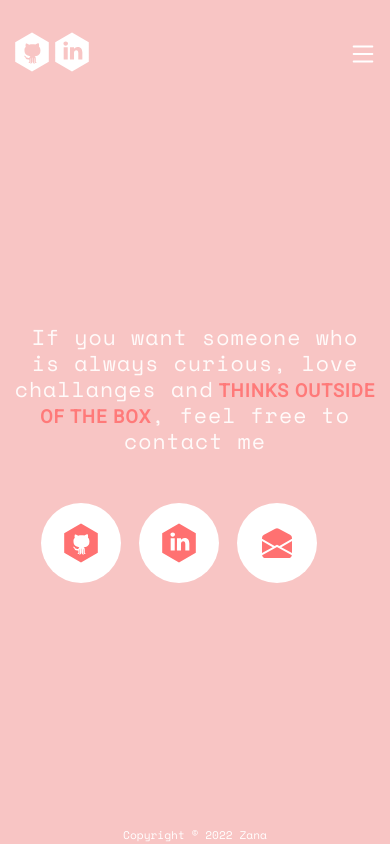
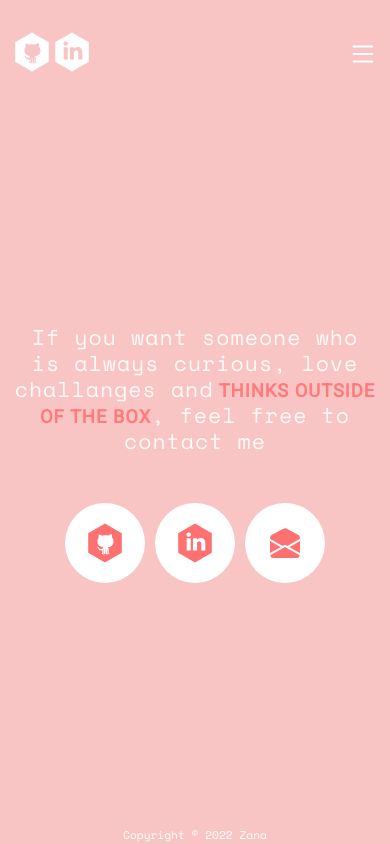
Before and after one commit to Zana994/portfolio, a React (Create React App) app: page /contact in a window 390 px wide. Built offline with nearby package versions, Linux system fonts and the light colour scheme.

Commit message:
updated files

```diff
--- a/src/pages/Contact.js
+++ b/src/pages/Contact.js
@@ -8,21 +8,21 @@ const Contact = () => {
         </h4>
         <div className='container'>
           <div className='row gx-5 justify-content-center align-items-center'>
-            <div className='col-1 d-flex justify-content-center align-items-center' style={{marginRight: '2rem'}}>
+            <div className='col-1 d-flex justify-content-center align-items-center'>
             <a href='https://github.com/Zana994' target={'_blank'} aria-label='Github profile' rel="noreferrer">
               <div className='option-1'>
                 <span></span>
               </div>
             </a>
             </div>
-            <div className='col-1 d-flex justify-content-center align-items-center' style={{marginRight: '2rem'}}>
+            <div className='col-1 d-flex justify-content-center align-items-center'>
             <a href='https://www.linkedin.com/in/zanamemic/' target={'_blank'} aria-label='Linkedin profile' rel="noreferrer">
               <div className='option-2'>
                 <span></span>
               </div>
             </a>
             </div>
-            <div className='col-1 d-flex justify-content-center align-items-center' style={{marginRight: '2rem'}}>
+            <div className='col-1 d-flex justify-content-center align-items-center'>
               <a href='mailto:zana_memic@hotmail.com'>
                 <div className='option-3'>
                   <span></span>
--- a/src/style/main.css
+++ b/src/style/main.css
@@ -375,6 +375,10 @@ nav.show {
   font-weight: bold;
 }
 
+.contactContainer .col-1 {
+  margin-right: 2rem;
+}
+
 .contactContainer div[class*='option'] {
   width: 80px;
   height: 80px;
@@ -531,8 +535,9 @@ footer {
   nav ul li::after {
     display: none;
   }
-  .col-1 {
-    width: 17%;
+  .contactContainer .col-1 {
+    width: 23%;
+    margin-right: 0;
   }
 }
 
--- a/src/style/main.scss
+++ b/src/style/main.scss
@@ -297,7 +297,7 @@ nav.show { transform: scaleX(1);}
             font-weight: bold;
         }
     }
-
+    .col-1 { margin-right: 2rem;}
     div[class*='option'] {
         width: 80px;
         height: 80px;
@@ -432,7 +432,12 @@ footer {
             }
         }
     }
-    .col-1 { width: 17%;}
+    .contactContainer {
+        .col-1 {
+            width: 23%;
+            margin-right: 0;
+        }
+    }
 }
 
 @media only screen and (max-width: 450px) {
```
Also changed, not shown: 3 other files (tests, documents, lock files or other folders).
